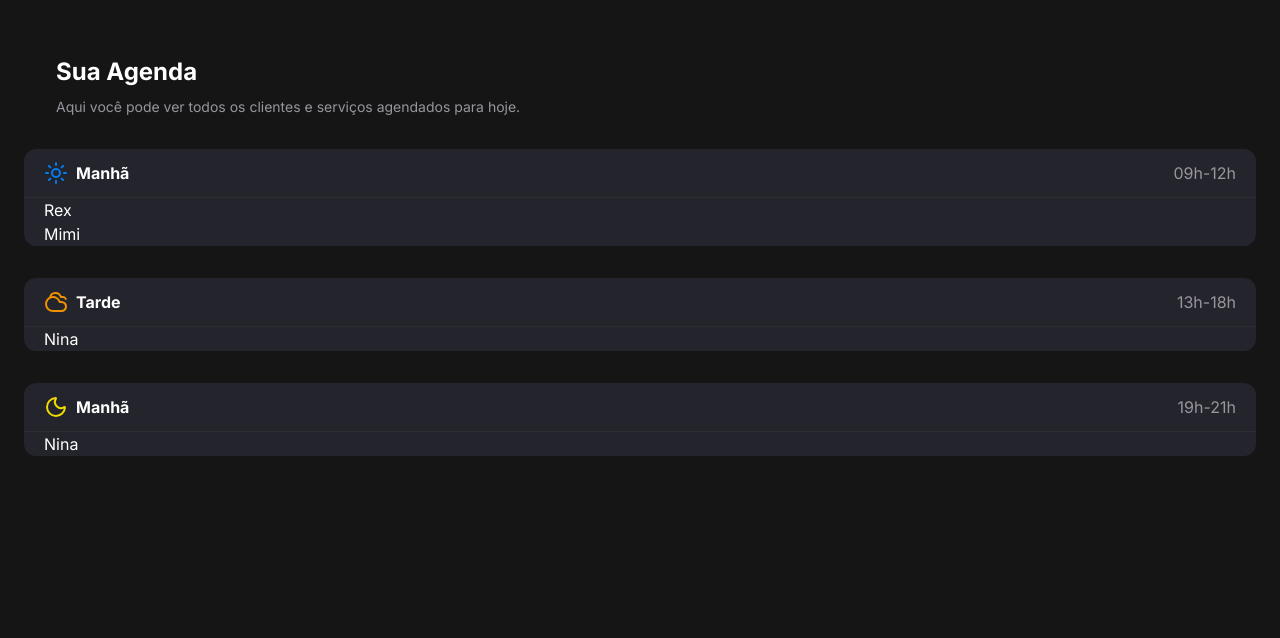
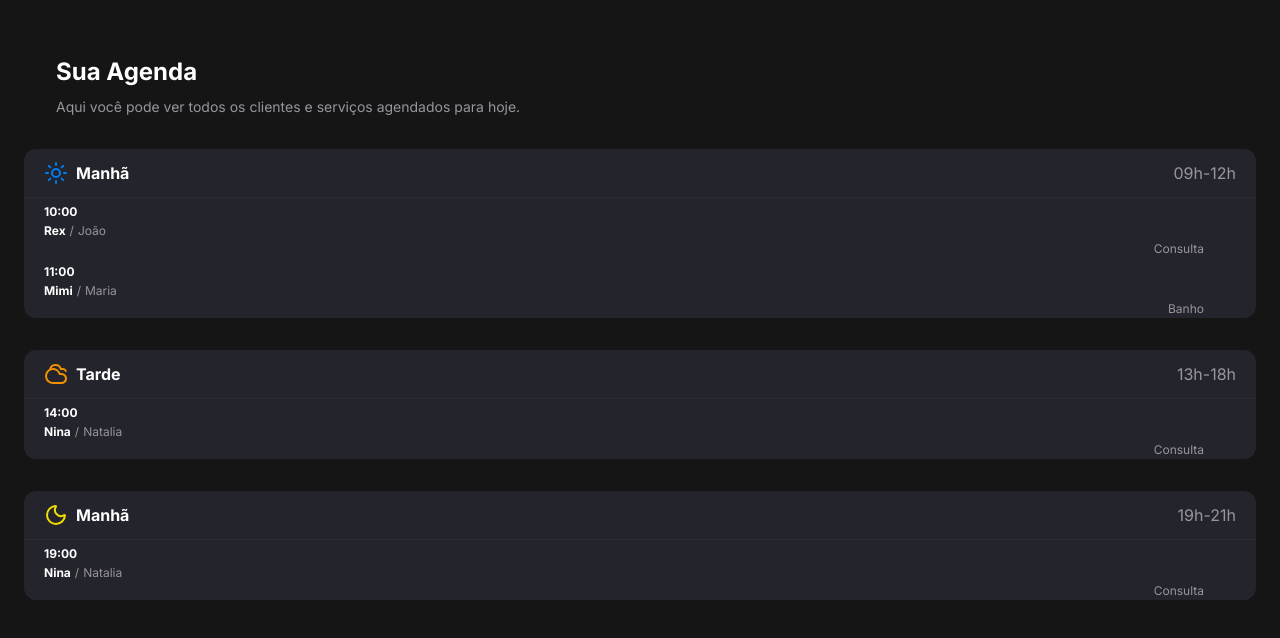
Before and after one commit to davsoliveira/pet-shop, a Next.js app: page / in a window 1280 px wide. Shown: the top 638 px of the page. Built offline with nearby package versions, Linux system fonts and the light colour scheme.

Commit message:
feat: criando appointment-card

```diff
--- /dev/null
+++ b/components/appointment-card/appointment-card.tsx
@@ -0,0 +1,37 @@
+import { Appointment } from '@/types/appointment';
+
+type AppointmentCardProps = {
+  appointment: Appointment;
+};
+
+export const AppointmentCard = ({ appointment }: AppointmentCardProps) => {
+  return (
+    <div>
+      <div className="text-left pr-4 md:pr-0">
+        <span className="text-label-small text-content-primary font-semibold">
+          {appointment.time}
+        </span>
+      </div>
+
+      <div className="text-right md:text-left md:pr-4">
+        <div className="flex items-center justify-end md:justify-start gap-1">
+          <span className=" text-label-small-size text-content-primary font-semibold">
+            {appointment.petName}
+          </span>
+          <span className="text-paragraph-small-size text-content-secondary">
+            /
+          </span>
+          <span className="text-paragraph-small-size text-content-secondary">
+            {appointment.tutorName}
+          </span>
+        </div>
+
+        <div className="text-left pr-4 md:mt-0 col-span-2 md:col-span-1 flex justify-end items-center gap-2">
+          <span className="text-paragraph-small-size text-content-secondary">
+            {appointment.description}
+          </span>
+        </div>
+      </div>
+    </div>
+  );
+};
--- /dev/null
+++ b/components/appointment-card/index.ts
@@ -0,0 +1 @@
+export * from './appointment-card';
--- a/components/period-section/period-section.tsx
+++ b/components/period-section/period-section.tsx
@@ -1,5 +1,6 @@
 import { AppointmentPeriod } from '@/types/appointment';
 import { Cloudy, Moon, Sun } from 'lucide-react';
+import { AppointmentCard } from '../appointment-card';
 
 type PeriodSectionProps = {
   period: AppointmentPeriod;
@@ -35,7 +36,7 @@
             </div>
 
             {period.appointments.map((appointment, index) => (
-              <div key={index}>{appointment.petName}</div>
+              <AppointmentCard key={index} appointment={appointment} />
             ))}
           </div>
         </div>
```
